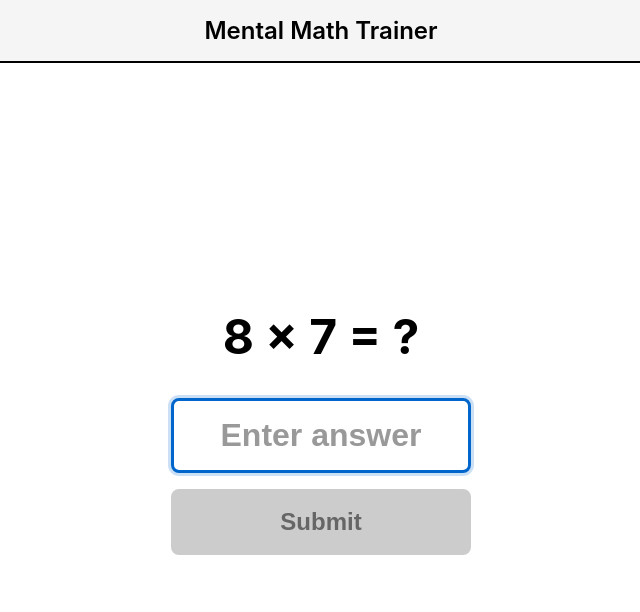
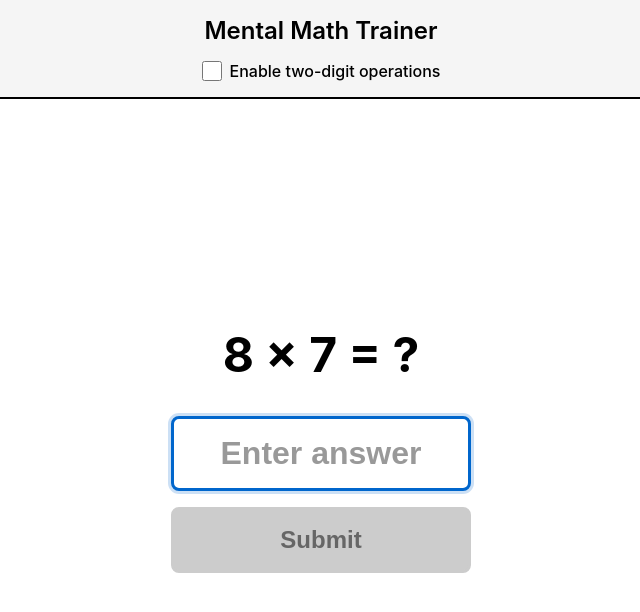
Before and after one commit to JaponBaligi/basic-math-trainer, a React (Vite) app: page / in a window 1280 px wide. Shown: the top 612 px of the page, without its empty margins (319-959 px from the left). Built offline with nearby package versions, Linux system fonts and the light colour scheme.

Commit message:
Add configuration toggle for two-digit operations

```diff
--- a/src/App.css
+++ b/src/App.css
@@ -16,7 +16,28 @@
 .app-header h1 {
   font-size: 1.5rem;
   font-weight: 600;
-  margin: 0;
+  margin: 0 0 1rem 0;
+}
+
+.config-toggle {
+  display: flex;
+  align-items: center;
+  justify-content: center;
+  gap: 0.5rem;
+  cursor: pointer;
+  font-size: 1rem;
+  user-select: none;
+}
+
+.config-checkbox {
+  width: 1.25rem;
+  height: 1.25rem;
+  cursor: pointer;
+  accent-color: #000000;
+}
+
+.config-label {
+  font-weight: 500;
 }
 
 .app-main {
--- a/src/App.tsx
+++ b/src/App.tsx
@@ -1,18 +1,24 @@
-import { useEffect } from 'react';
+import { useEffect, useState } from 'react';
+import type { GameConfig } from './types';
 import { useMathGame } from './hooks/useMathGame';
 import { QuestionDisplay } from './components/QuestionDisplay';
 import { AnswerInput } from './components/AnswerInput';
 import { SubmitButton } from './components/SubmitButton';
 import { FeedbackDisplay } from './components/FeedbackDisplay';
 import { NextButton } from './components/NextButton';
+import { ConfigToggle } from './components/ConfigToggle';
 import './App.css';
 
 function App() {
-  const { gameState, startNewQuestion, handleAnswerSubmit, handleAnswerChange, handleNextQuestion } = useMathGame();
+  const [config, setConfig] = useState<GameConfig>({
+    allowTwoDigitOperations: false,
+  });
+
+  const { gameState, startNewQuestion, handleAnswerSubmit, handleAnswerChange, handleNextQuestion } = useMathGame(config);
 
   useEffect(() => {
     startNewQuestion();
-  }, [startNewQuestion]);
+  }, [startNewQuestion, config]);
 
   const canSubmit = gameState.userAnswer.trim() !== '' && !gameState.showFeedback;
   const showFeedback = gameState.showFeedback && gameState.currentQuestion;
@@ -22,6 +28,10 @@ function App() {
     <div className="app">
       <header className="app-header">
         <h1>Mental Math Trainer</h1>
+        <ConfigToggle
+          allowTwoDigitOperations={config.allowTwoDigitOperations}
+          onToggle={(value) => setConfig({ allowTwoDigitOperations: value })}
+        />
       </header>
 
       <main className="app-main">
--- /dev/null
+++ b/src/components/ConfigToggle.tsx
@@ -0,0 +1,22 @@
+interface ConfigToggleProps {
+  allowTwoDigitOperations: boolean;
+  onToggle: (value: boolean) => void;
+}
+
+export function ConfigToggle({ allowTwoDigitOperations, onToggle }: ConfigToggleProps) {
+  const handleChange = (e: React.ChangeEvent<HTMLInputElement>) => {
+    onToggle(e.target.checked);
+  };
+
+  return (
+    <label className="config-toggle">
+      <input
+        type="checkbox"
+        checked={allowTwoDigitOperations}
+        onChange={handleChange}
+        className="config-checkbox"
+      />
+      <span className="config-label">Enable two-digit operations</span>
+    </label>
+  );
+}
```
